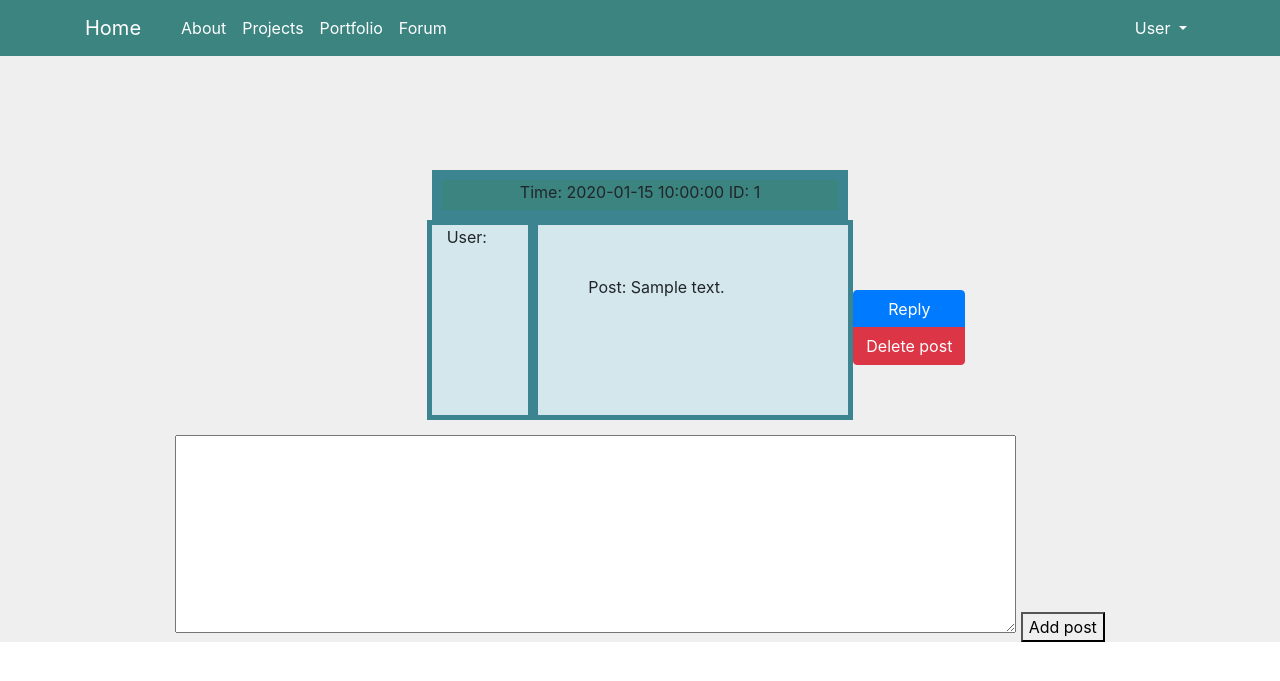
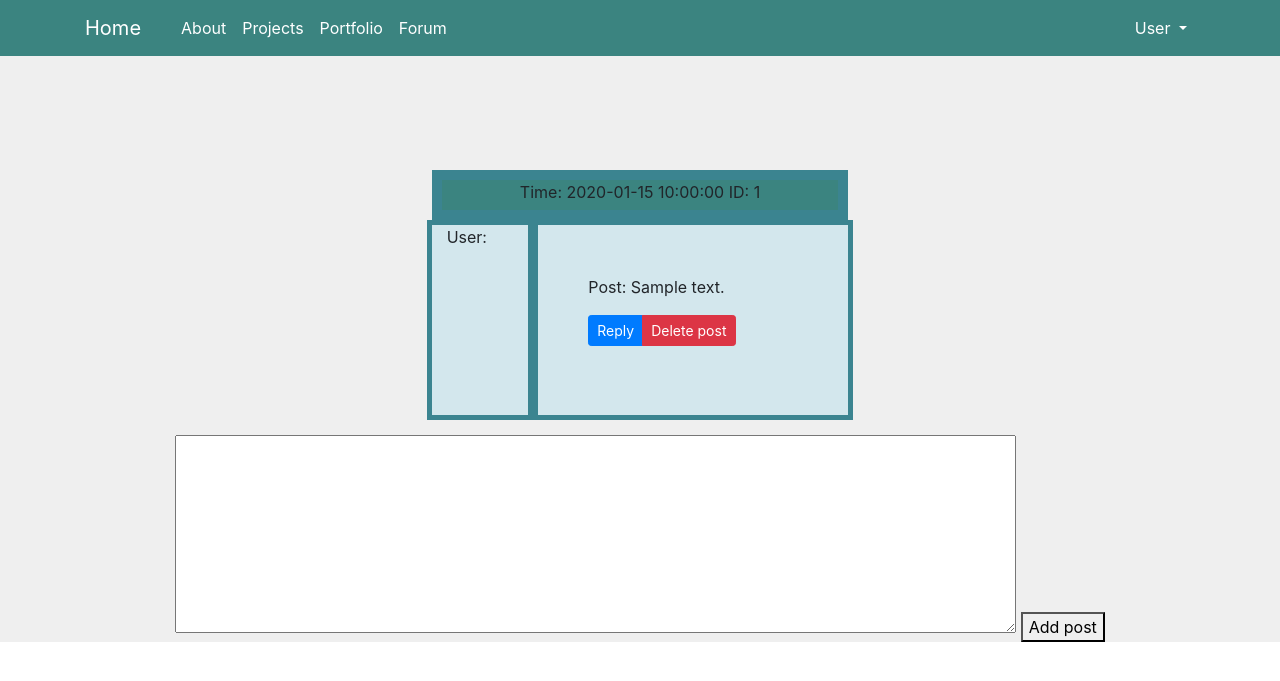
Before and after one commit to Rinorn/Webside, a PHP site: page /forum.php in a window 1280 px wide. Shown: the top 681 px of the page. Run offline with PHP 8.4, Linux system fonts and the light colour scheme; tables that the repository leaves empty or names only in its code hold one stand-in row (values such as "Sample post"); some libraries are stand-ins or nearby versions.

```diff
--- a/forum.php
+++ b/forum.php
@@ -23,10 +23,11 @@ include 'scripts/load_posts.php';
                 echo "<div class='row'>";
                 echo "<div class='col-sm-4'></div>";
                 echo "<div class='text-left col-sm-1' id='userStyle'><p>"."User: "."</p></div>";
-                echo "<div class='text-left col-sm-3' id='messageStyle'><p>"."Post: ".$posts[$i]['text']."</p></div>";
-                echo "<div class='btn-group-vertical'>";
+                echo "<div class='text-left col-sm-3' id='messageStyle'><p>"."Post: ".$posts[$i]['text']."</p>";
+                echo "<div class='btn-group btn-group-sm btn-group-justified'>";
                 echo "<button id='reply' class='btn btn-primary' type='reply'>Reply</button>";
                 echo "<button id='delete'class='btn btn-default btn-danger' type='delete'>Delete post</button>";
+                echo "</div>";
                 echo "</div>";
                 echo "</div>";
             }
```
